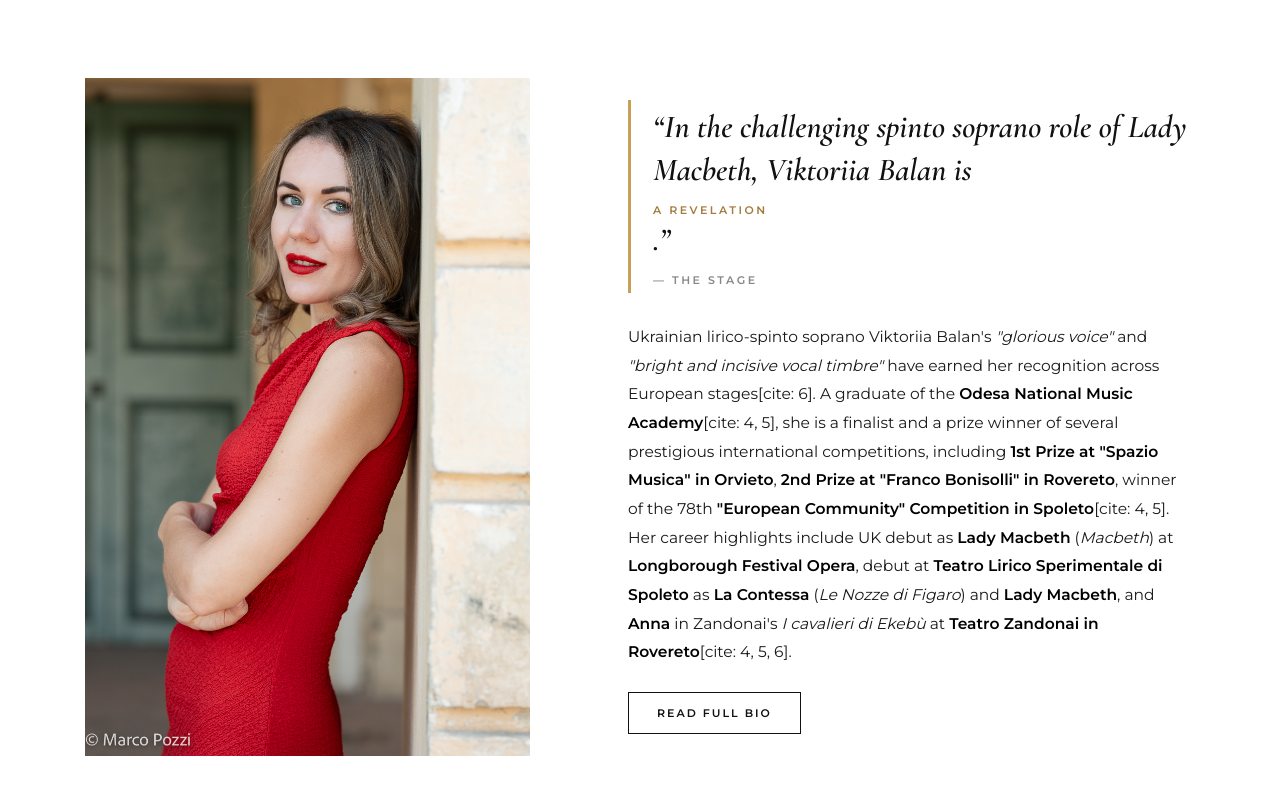
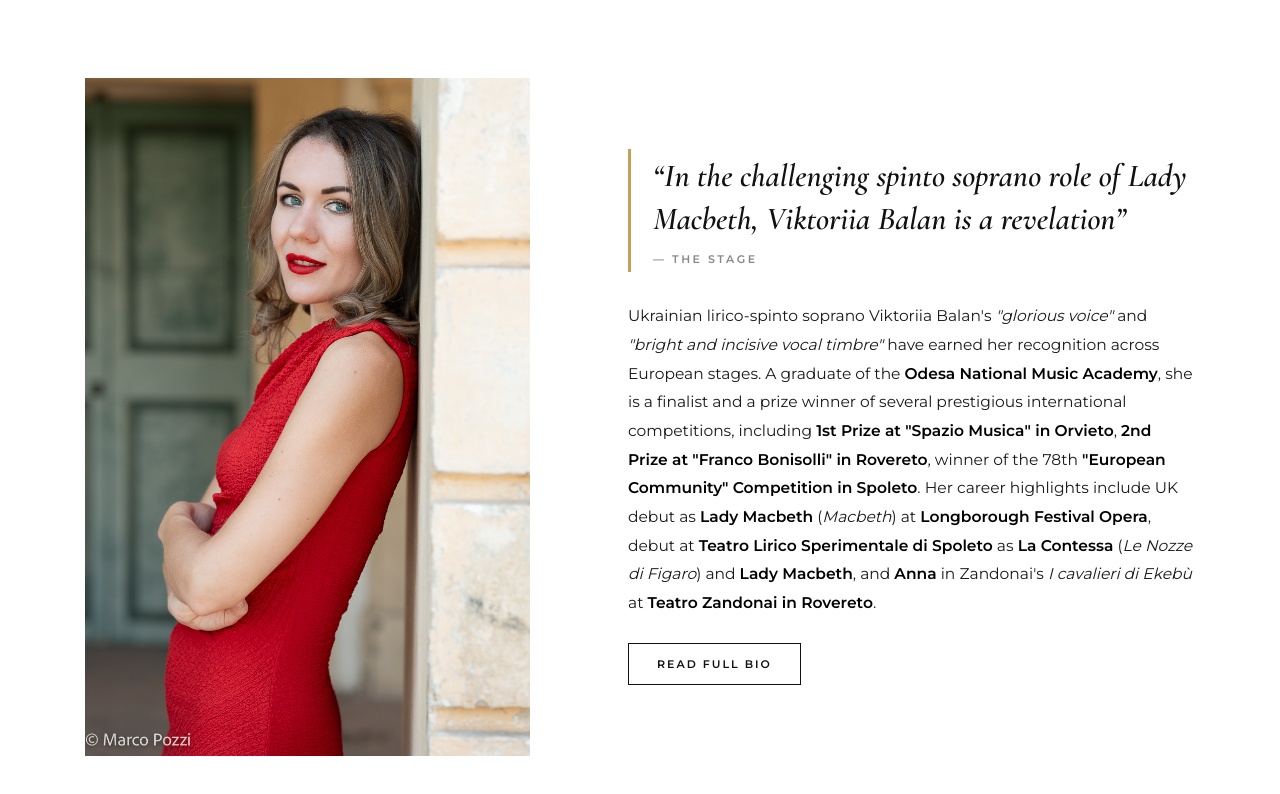
Before and after one commit to ViktoriiaBalan/viktoriiabalan.github.io, a plain HTML site: page index.html in a window 1280 px wide. Shown: the part 902-1696 px from the top of the page. Drawn offline with nearby package versions, Linux system fonts and the light colour scheme; files whose address does not match are found by name; a web font is replaced by a local one.

Commit message:
Update index.html

```diff
--- a/index.html
+++ b/index.html
@@ -247,13 +247,13 @@
 
                         <!-- АКЦЕНТНА ГОЛОВНА ЦИТАТА З ЗОЛОТИМ МАРКЕРОМ ТА ЕЛЕГАНТНИМ ШРИФТОМ -->
                         <blockquote class="about_featured_quote">
-                            “In the challenging spinto soprano role of Lady Macbeth, Viktoriia Balan is <span class="quote_highlight">a revelation</span>.”
+                            “In the challenging spinto soprano role of Lady Macbeth, Viktoriia Balan is a revelation”
                             <span>— THE STAGE</span>
                         </blockquote>
 
                         <!-- Офіційна біографія -->
                         <p class="about_bio_text">
-                            Ukrainian lirico-spinto soprano Viktoriia Balan's <em>"glorious voice"</em> and <em>"bright and incisive vocal timbre"</em> have earned her recognition across European stages[cite: 6]. A graduate of the <strong>Odesa National Music Academy</strong>[cite: 4, 5], she is a finalist and a prize winner of several prestigious international competitions, including <strong>1st Prize at "Spazio Musica" in Orvieto</strong>, <strong>2nd Prize at "Franco Bonisolli" in Rovereto</strong>, winner of the 78th <strong>"European Community" Competition in Spoleto</strong>[cite: 4, 5]. Her career highlights include UK debut as <strong>Lady Macbeth</strong> (<em>Macbeth</em>) at <strong>Longborough Festival Opera</strong>, debut at <strong>Teatro Lirico Sperimentale di Spoleto</strong> as <strong>La Contessa</strong> (<em>Le Nozze di Figaro</em>) and <strong>Lady Macbeth</strong>, and <strong>Anna</strong> in Zandonai's <em>I cavalieri di Ekebù</em> at <strong>Teatro Zandonai in Rovereto</strong>[cite: 4, 5, 6].
+                            Ukrainian lirico-spinto soprano Viktoriia Balan's <em>"glorious voice"</em> and <em>"bright and incisive vocal timbre"</em> have earned her recognition across European stages. A graduate of the <strong>Odesa National Music Academy</strong>, she is a finalist and a prize winner of several prestigious international competitions, including <strong>1st Prize at "Spazio Musica" in Orvieto</strong>, <strong>2nd Prize at "Franco Bonisolli" in Rovereto</strong>, winner of the 78th <strong>"European Community" Competition in Spoleto</strong>. Her career highlights include UK debut as <strong>Lady Macbeth</strong> (<em>Macbeth</em>) at <strong>Longborough Festival Opera</strong>, debut at <strong>Teatro Lirico Sperimentale di Spoleto</strong> as <strong>La Contessa</strong> (<em>Le Nozze di Figaro</em>) and <strong>Lady Macbeth</strong>, and <strong>Anna</strong> in Zandonai's <em>I cavalieri di Ekebù</em> at <strong>Teatro Zandonai in Rovereto</strong>.
                         </p>
 
                         <!-- Кнопка -->
```
